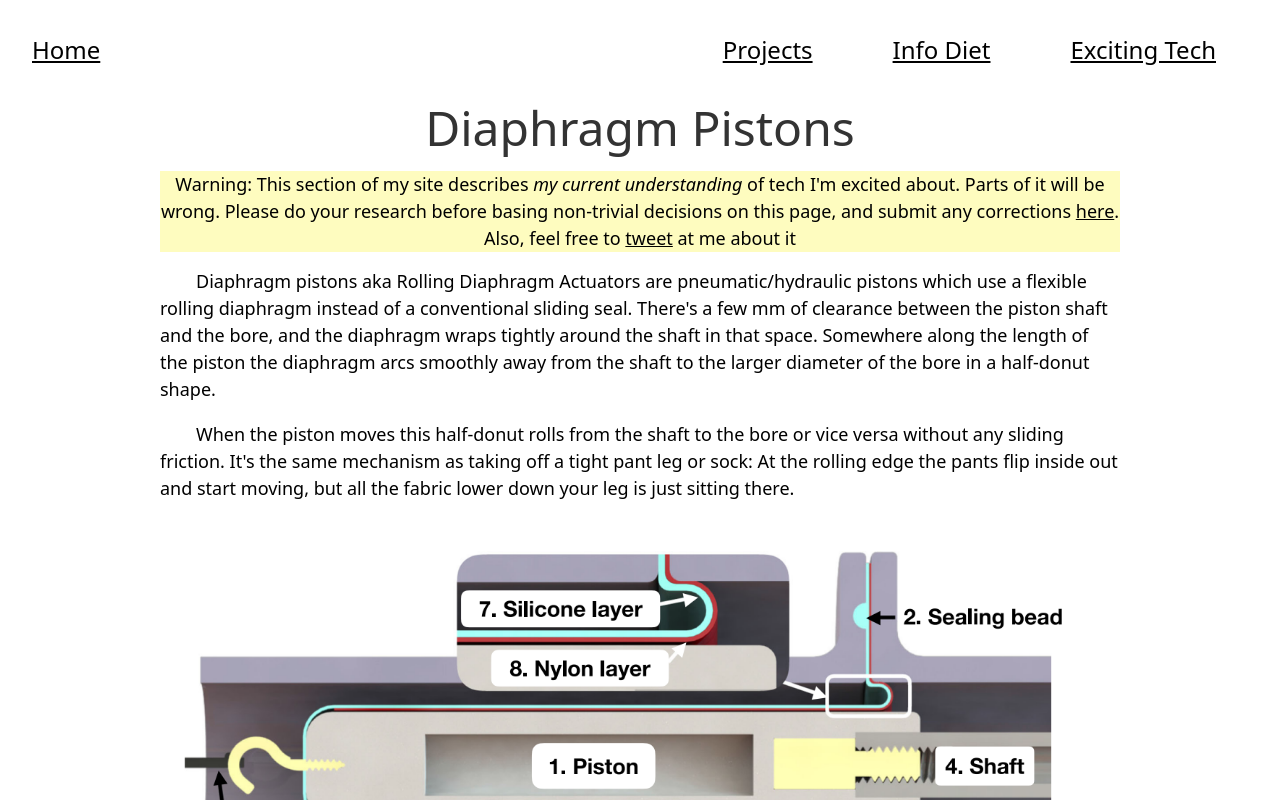
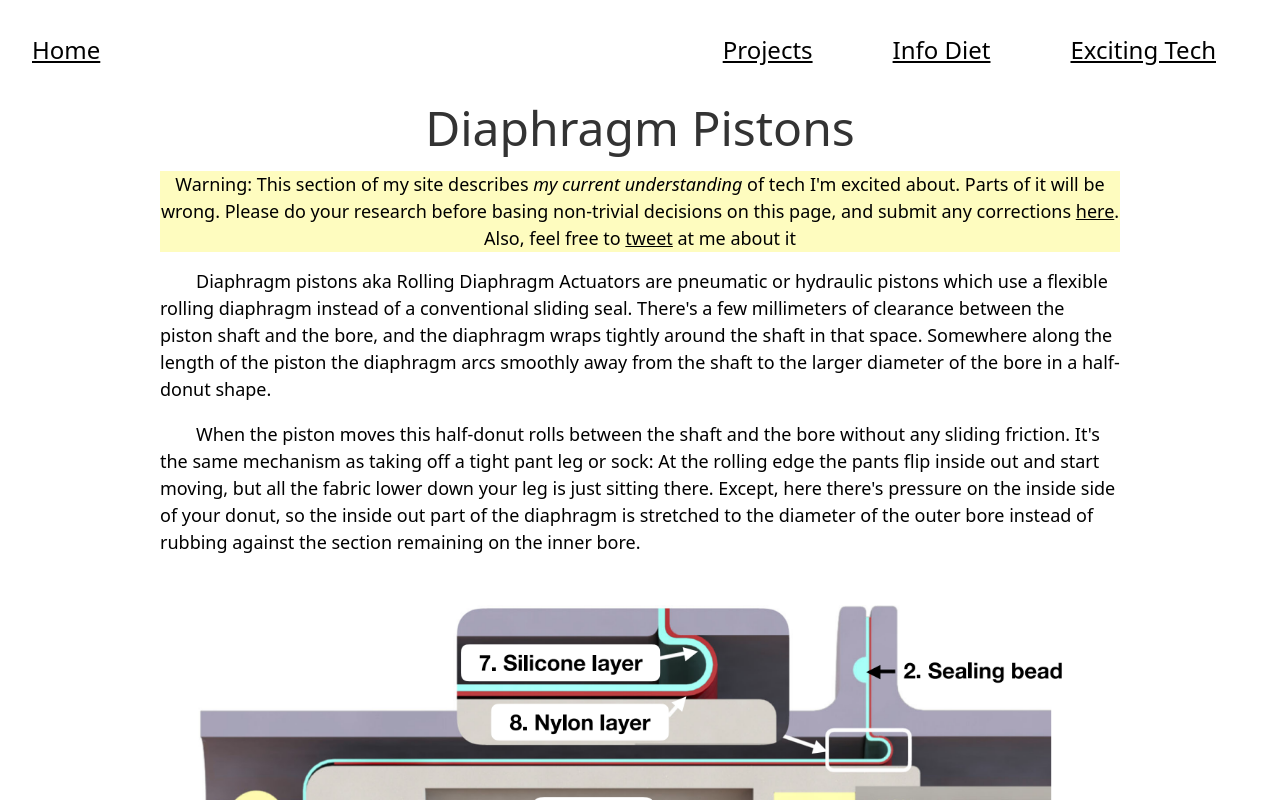
Before and after one commit to nick-parker/nickparkerco, a Next.js app: page /exciting/diaphragm-pistons in a window 1280 px wide. Shown: the top 800 px of the page. Built offline with nearby package versions, Linux system fonts and the light colour scheme.

Commit message:
Add images to orbital retirement post

```diff
--- a/pages/exciting/diaphragm-pistons.mdx
+++ b/pages/exciting/diaphragm-pistons.mdx
@@ -11,14 +11,12 @@ import ExcitingPage from '../../components/exciting-page'
 
 <ExcitingPage {...metadata}>
 
-Diaphragm pistons aka Rolling Diaphragm Actuators are pneumatic/hydraulic pistons which use a flexible rolling diaphragm instead of a conventional sliding
-seal. There's a few mm of clearance between the piston shaft and the bore, and the diaphragm wraps tightly around the shaft in that space. Somewhere along
-the length of the piston the diaphragm arcs smoothly away from the shaft to the larger diameter of the bore in a half-donut shape.
+Diaphragm pistons aka Rolling Diaphragm Actuators are pneumatic or hydraulic pistons which use a flexible rolling diaphragm instead of a conventional sliding seal. There's a few millimeters of clearance between the piston shaft and the bore, and the diaphragm wraps tightly around the shaft in that space. Somewhere along the length of the piston the diaphragm arcs smoothly away from the shaft to the larger diameter of the bore in a half-donut shape.
 
-When the piston moves this half-donut rolls from the shaft to the bore or vice versa without any sliding friction. It's the same mechanism as taking off a tight pant leg or sock: At the rolling edge the pants flip inside out and start moving, but all the fabric lower down your leg is just sitting there.
+When the piston moves this half-donut rolls between the shaft and the bore without any sliding friction. It's the same mechanism as taking off a tight pant leg or sock: At the rolling edge the pants flip inside out and start moving, but all the fabric lower down your leg is just sitting there. Except, here there's pressure on the inside side of your donut, so the inside out part of the diaphragm is stretched to the diameter of the outer bore instead of rubbing against the section remaining on the inner bore.
 <Im cap="Diaphragm piston cross section" src="diaphragm.png" width="100%"/>
 
-Rolling is generally much, much smoother than sliding (see the [Archimedes Drive](/exciting/archimedes-drive) for another example) and that holds true here. Diaphragm pistons have exceptionally low hysteresis which makes them great for precise motions and teleoperation systems. A properly designed diaphragm piston has also has high cycle life without any maintenance or lubrication.
+Rolling is generally much, much smoother than sliding (see the [Archimedes Drive](/exciting/archimedes-drive) for another example) and that holds true here. Diaphragm pistons have exceptionally low hysteresis which makes them great for precise motions and teleoperation systems. A properly designed diaphragm piston also has high cycle life without any maintenance or lubrication.
 
 These actuators are exciting to me for two reasons: First, they're very DIY friendly. The tolerances are so loose, I'm pretty sure you could make serviceable actuators with hand tools. Second, they're a bit of a [withered technology](https://medium.com/@adamagb/nintendo-s-little-known-product-philosophy-lateral-thinking-with-withered-technology-bac7257d8f4) in that they've been around a while but they're still too niche to merit a Wikipedia page, and I think they're going to see a renaissance soon. Simple old tech that might soon go screaming down its [learning curve](https://blog.ucsusa.org/peter-oconnor/what-is-the-learning-curve) will always hold a special place in my heart.
 
--- a/pages/exciting/orbital-retirement.mdx
+++ b/pages/exciting/orbital-retirement.mdx
@@ -27,12 +27,11 @@ If humans need 1G to thrive, this whole idea is likely dead. A 1G orbital retire
 
 However, if I'm right and it's safe I think everyone will aspire to retire in low acceleration locales. Falls are a major cause of death for the elderly, and putting them in 0.2G would largely eliminate the issue. Reduced gravity might also reduce stress on the cardiovascular system which is the leading cause of death. Beyond talk of death, making everything in your daily life 5x lighter would do wonders for independence as would the lower forces on arthritic joints.
 
-My generation's choice as we reach 80 may be between life in a power chair depending on family to care for us, or an independent life bounding down corridors between old folk LAN parties, billion-dollar Earth overlook views, and perfectly manicured little terrariums in totally climate controlled chambers.
+My generation's choice as we approach 80 may be between life in a power chair depending on family to care for us, or an independent life bounding down corridors between old folk LAN parties, billion-dollar Earth overlook views, and perfectly manicured little terrariums in totally climate controlled chambers.
 
 # Launch Questions
 
 <Im src="starship-wide.jpg" cap="SpaceX's next-gen rocket, Starship, illustrated at stage separation above Earth. Artist's conception. Image: SpaceX" />
-
 I've toyed around with flight simulators a bit, and it looks like SpaceX's [Starship](https://www.spacex.com/vehicles/starship/) should be able to reach LEO with a small payload (say, 20 septuagenarians in crash couches, plus a couple nurses) without exceeding 2.5Gs of acceleration. That's endurable for all but the most fragile passengers, and future launchers will only lower the stresses of launch.
 
 I also suspect launch cost economics guarantee these homes would be less isolated than they initially sound. The mass required to build and support these homes puts a ceiling on the launch prices which can support them, and although I haven't sketched out a financial model I think occasional (major holidays?) visits from family would be very cheap relative to the station construction. There are interesting factors that could change this, eg if most station mass comes from lunar mass drivers not terrestrial rockets, but in general you need a combination of high self sufficiency on orbit and high launch costs for orbital retirement to be much more isolating than current retirement. Self sufficiency is very hard without an enormous mass budget, so barring weird stuff like self-replicating fully robotic lunar mining I think my grandkids will visit me.
```
